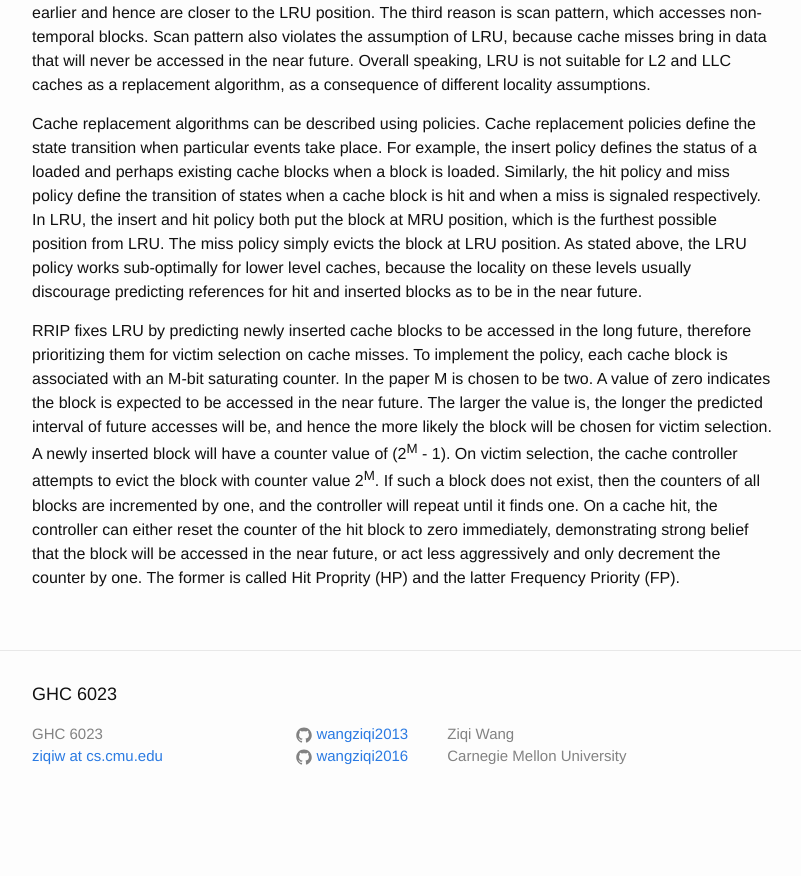
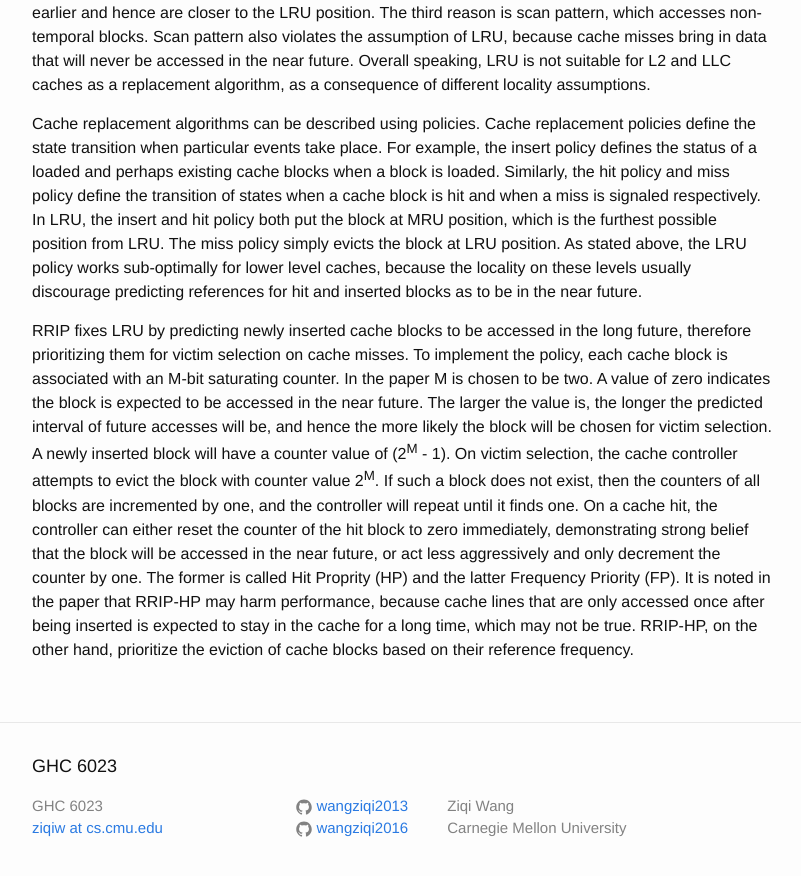
Before and after one commit to wangziqi2013/wangziqi2013.github.io, a Jekyll site: the page built from _posts/2018-06-19-RRIP.markdown, in a window 1280 px wide and 900 px high, scrolled down 755 px. Shown: the top 876 px of the window, without its empty margins (238-1039 px from the left). Built offline with Jekyll 4.4.1, drawn with Linux system fonts in a browser that asks for light colours; before the commit the page ends 1583 px from its top, so only the background shows below that.

Commit message:
Finish RRIP

```diff
--- a/_posts/2018-06-19-RRIP.markdown
+++ b/_posts/2018-06-19-RRIP.markdown
@@ -48,4 +48,7 @@ the more likely the block will be chosen for victim selection. A newly inserted
 If such a block does not exist, then the counters of all blocks are incremented by one, and the controller will repeat
 until it finds one. On a cache hit, the controller can either reset the counter of the hit block to zero immediately,
 demonstrating strong belief that the block will be accessed in the near future, or act less aggressively and only
-decrement the counter by one. The former is called Hit Proprity (HP) and the latter Frequency Priority (FP).
+decrement the counter by one. The former is called Hit Proprity (HP) and the latter Frequency Priority (FP). It is noted
+in the paper that RRIP-HP may harm performance, because cache lines that are only accessed once after being inserted
+is expected to stay in the cache for a long time, which may not be true. RRIP-HP, on the other hand, prioritize the
+eviction of cache blocks based on their reference frequency.
```
